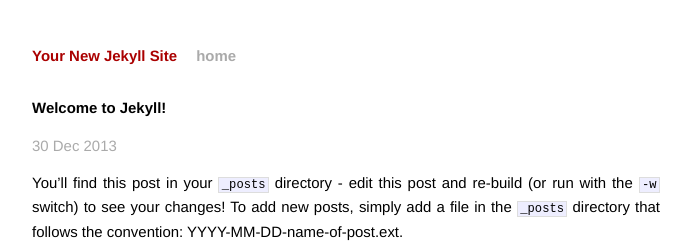
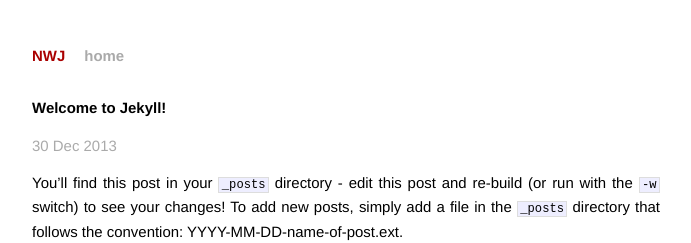
Before and after one commit to nwj/nwj.sh, a Jekyll site: the page built from _posts/2013-12-30-welcome-to-jekyll.markdown, in a window 1280 px wide. Shown: the top 243 px of the page, without its empty margins (294-985 px from the left). Built offline with Jekyll 4.4.1, drawn with Linux system fonts in a browser that asks for light colours; Markdown is read by kramdown in place of the engine named in the settings.

Commit message:
Set timezone in jekyll configuration file

```diff
--- a/_config.yml
+++ b/_config.yml
@@ -1,3 +1,4 @@
-name: Your New Jekyll Site
+name: NWJ
 markdown: redcarpet
 pygments: true
+timezone: America/New_York
```
